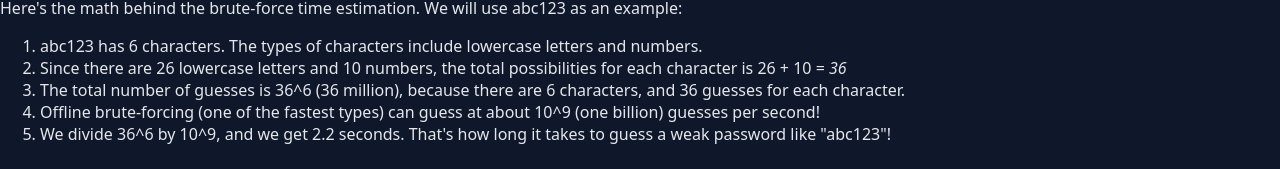
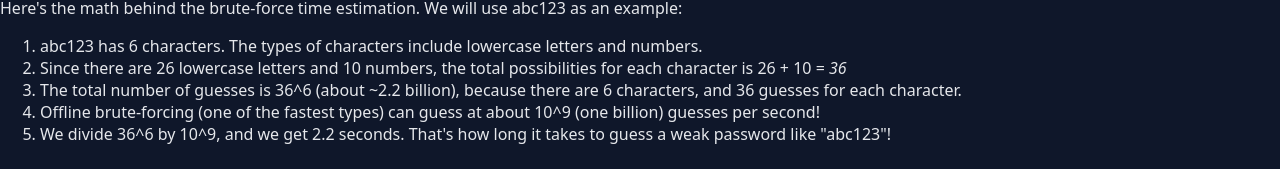
Before and after one commit to Ared119/PassTester, a plain HTML site: page index.html in a window 1280 px wide. Shown: the part 495-664 px from the top of the page. Drawn offline with Linux system fonts and the light colour scheme.

Commit message:
Update index.html

```diff
--- a/index.html
+++ b/index.html
@@ -51,7 +51,7 @@
       <li>abc123 has 6 characters. The types of characters include lowercase letters and numbers.</li>
       <li>Since there are 26 lowercase letters and 10 numbers, the total possibilities for each
       character is 26 + 10 = <em>36</em></li>
-      <li>The total number of guesses is 36^6 (36 million), because there are 6 characters, and 36 guesses for each character.</li>
+      <li>The total number of guesses is 36^6 (about ~2.2 billion), because there are 6 characters, and 36 guesses for each character.</li>
       <li>Offline brute-forcing (one of the fastest types) can guess at about 10^9 (one billion) guesses per second!</li>
       <li>We divide 36^6 by 10^9, and we get 2.2 seconds. That's how long it takes to guess a weak password like "abc123"!</li>
     </ol>
```
